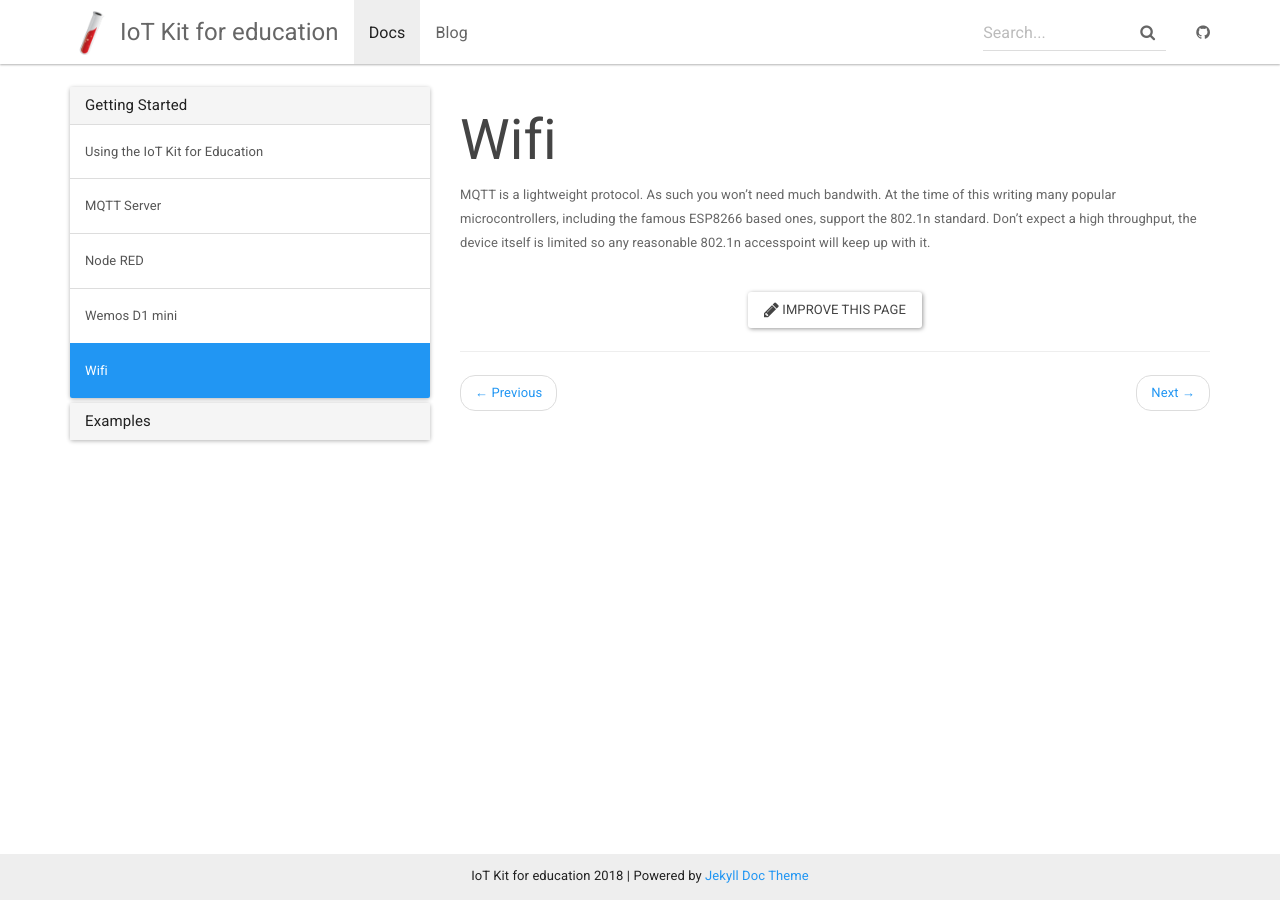
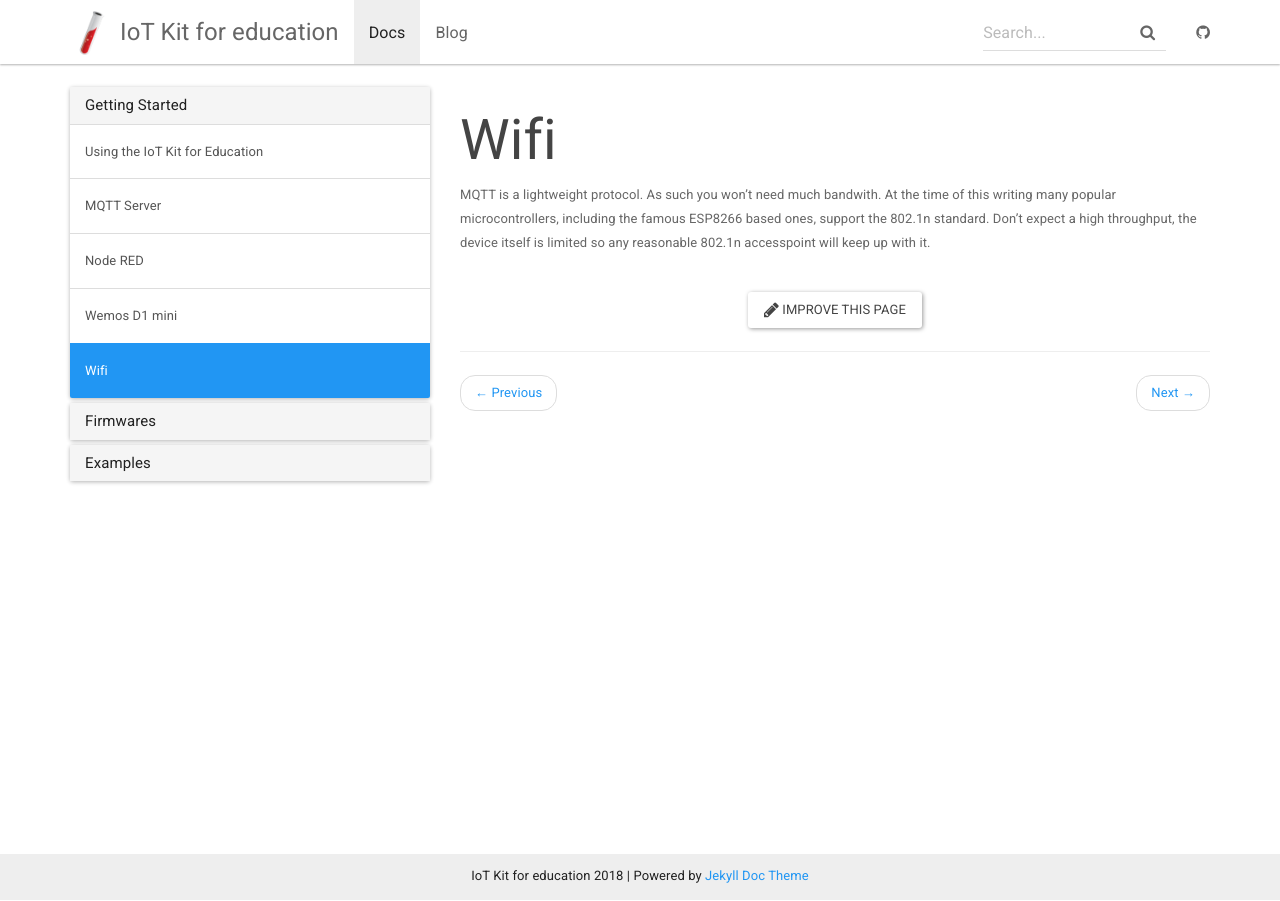
Before and after one commit to mverleun/IoT-Web, a Jekyll site: the page built from _docs/wifi.md, in a window 1280 px wide. Built offline with Jekyll 4.4.1, drawn with Linux system fonts in a browser that asks for light colours; nearby versions of some CDN libraries.

Commit message:
Chapter on firmwares

```diff
--- a/_data/docs.yml
+++ b/_data/docs.yml
@@ -6,6 +6,10 @@
   - wemos-d1
   - wifi
 
+- title: Firmwares
+  docs:
+  - firmwares
+
 - title: Examples
   docs:
   - cheatsheet
```
Also changed, not shown: _docs/firmwares.md (renamed from firmware.md), 1 other file.
